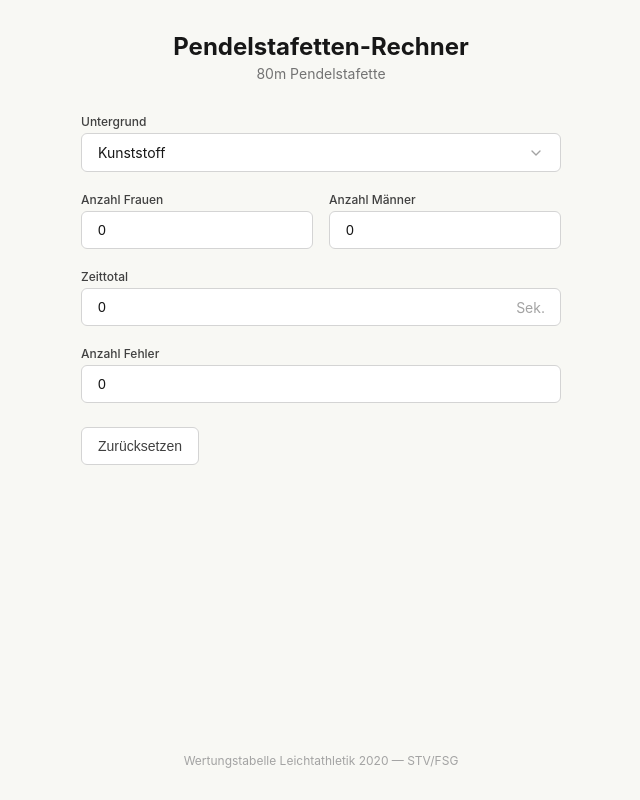
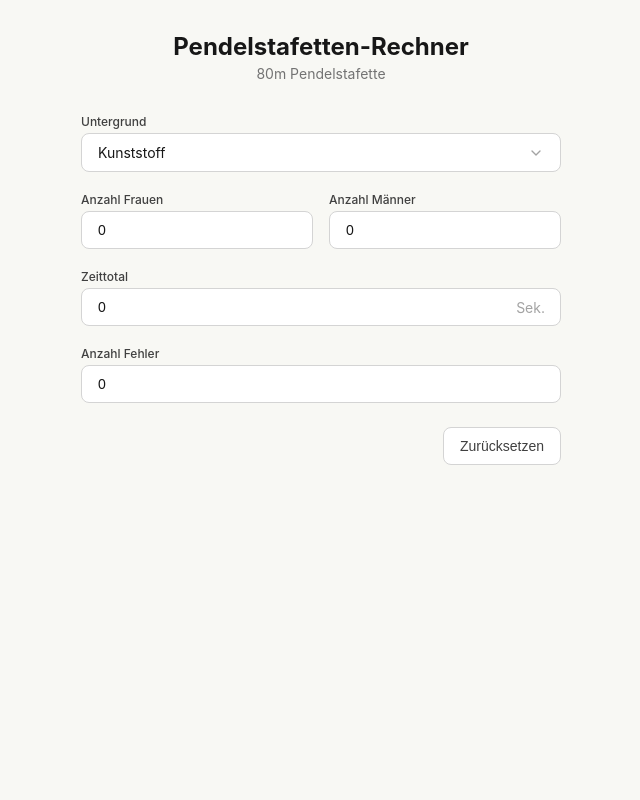
Before and after one commit to noahbaumgartner/stv-grades, a SvelteKit app: page / in a window 1280 px wide. Shown: the whole page, without its empty margins (319-959 px from the left). Built offline with nearby package versions, Linux system fonts and the light colour scheme.

Commit message:
generalized css settings

```diff
--- a/src/lib/components/button/button.svelte
+++ b/src/lib/components/button/button.svelte
@@ -22,7 +22,7 @@
 <style>
 	.button {
 		cursor: pointer;
-		border-radius: 0.375rem;
+		border-radius: var(--radius-md);
 		padding: 0.625rem 1rem;
 		font-size: var(--text-sm);
 		font-weight: 500;
--- a/src/lib/components/input/input.svelte
+++ b/src/lib/components/input/input.svelte
@@ -49,7 +49,7 @@
 
 	.input-field {
 		width: 100%;
-		border-radius: 0.375rem;
+		border-radius: var(--radius-md);
 		border: 1px solid var(--color-neutral-300);
 		background-color: white;
 		padding: 0.625rem 1rem;
--- a/src/lib/components/select/select.svelte
+++ b/src/lib/components/select/select.svelte
@@ -35,7 +35,7 @@
 	}
 
 	.select-input {
-		border-radius: 0.375rem;
+		border-radius: var(--radius-md);
 		border: 1px solid var(--color-neutral-300);
 		background-color: white;
 		padding: 0.625rem 1rem;
--- a/src/routes/+page.svelte
+++ b/src/routes/+page.svelte
@@ -112,10 +112,6 @@
 	<div class="page-actions">
 		<Button onclick={reset} variant="secondary">Zurücksetzen</Button>
 	</div>
-
-	<footer class="page-footer">
-		Wertungstabelle Leichtathletik 2020 &mdash; STV/FSG
-	</footer>
 </div>
 
 <style>
@@ -160,8 +156,8 @@
 
 	.result-card {
 		margin-top: 2rem;
-		border-radius: 0.75rem;
-		border: 1px solid var(--color-neutral-200);
+		border-radius: var(--radius-md);
+		border: 1px solid var(--color-neutral-300);
 		background-color: #ffffff;
 		padding: 1.5rem;
 	}
@@ -217,13 +213,7 @@
 
 	.page-actions {
 		margin-top: 1.5rem;
-	}
-
-	.page-footer {
-		margin-top: auto;
-		padding-top: 2rem;
-		text-align: center;
-		font-size: var(--text-xs);
-		color: var(--color-neutral-400);
+		display: flex;
+		justify-content: flex-end;
 	}
 </style>
--- a/src/routes/layout.css
+++ b/src/routes/layout.css
@@ -5,6 +5,11 @@
 	--text-base: 1rem;
 	--text-lg: 1.5rem;
 	--text-xl: 3rem;
+
+	/* Radius */
+	--radius-sm: 0.375rem;
+	--radius-md: 0.5rem;
+	--radius-lg: 0.75rem;
 
 	/* Colors — neutral */
 	--color-neutral-50: #fafafa;
@@ -80,12 +85,7 @@ html {
 }
 
 body {
-	font-family:
-		-apple-system,
-		BlinkMacSystemFont,
-		'Segoe UI',
-		Roboto,
-		sans-serif;
+	font-family: -apple-system, BlinkMacSystemFont, 'Segoe UI', Roboto, sans-serif;
 	-webkit-font-smoothing: antialiased;
 	-moz-osx-font-smoothing: grayscale;
 }
```
